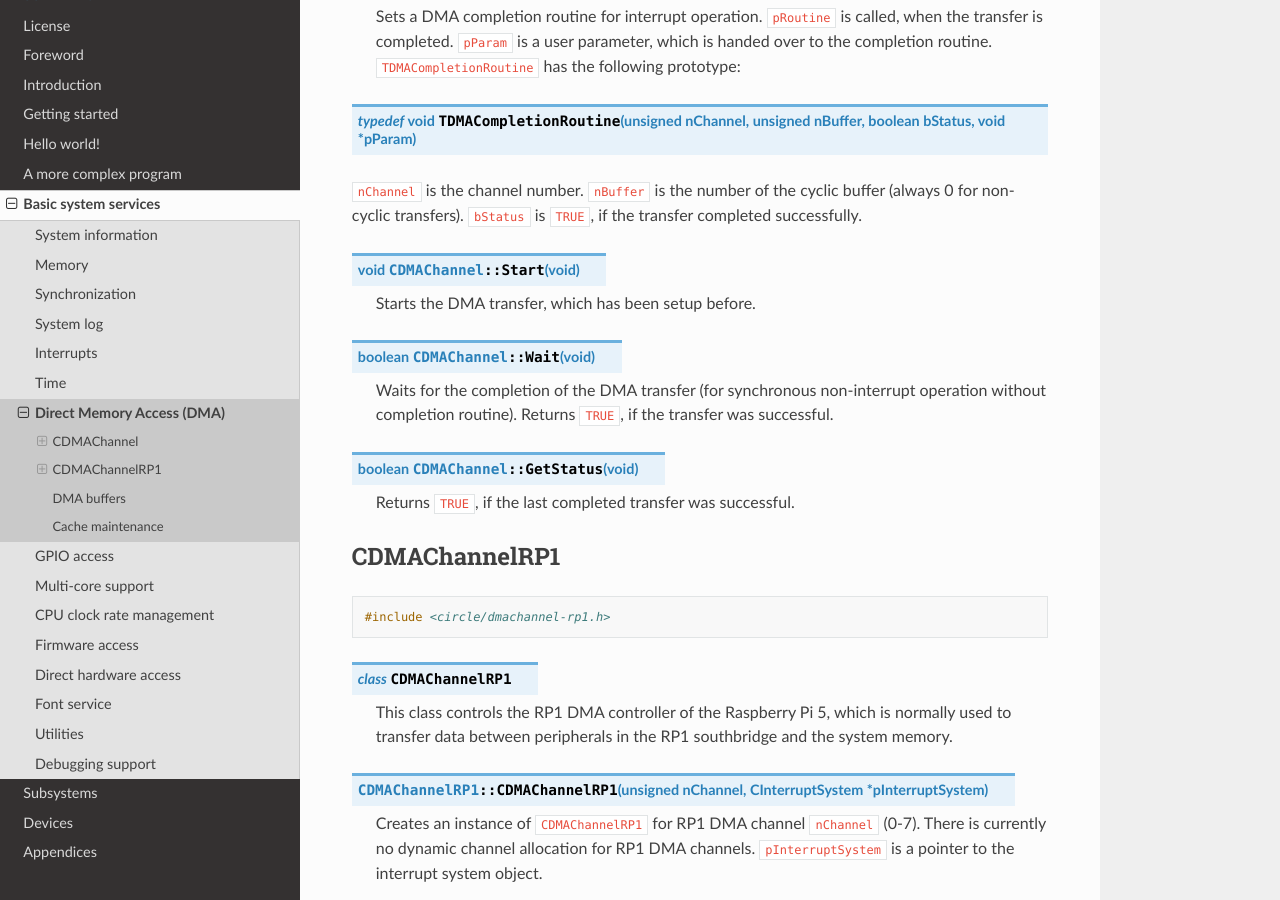
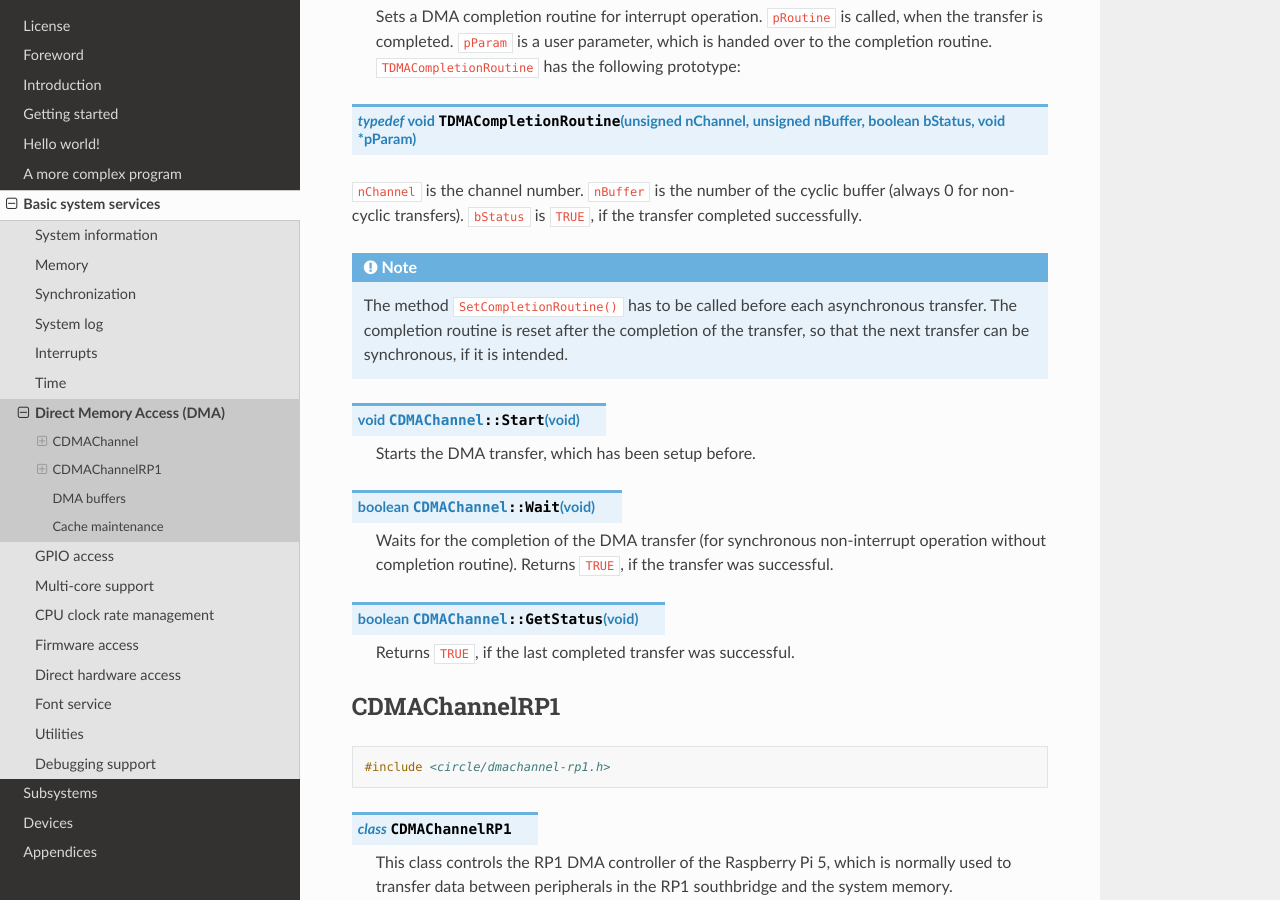
Before and after one commit to rsta2/circle-docs, a Sphinx documentation site: the page built from docs/basic-system-services/direct-memory-access.rst, in a window 1280 px wide and 900 px high, scrolled down 2020 px. Built offline with Sphinx 7.4.7 and the Read the Docs theme 3.1.0, drawn with Linux system fonts in a browser that asks for light colours.

Commit message:
basic-system-services/direct-memory-access: Add note on SetCompletionRoutine()
Has to be called before each asynchronous transfer.

```diff
--- a/docs/basic-system-services/direct-memory-access.rst
+++ b/docs/basic-system-services/direct-memory-access.rst
@@ -63,6 +63,10 @@ CDMAChannel
 .. c:type:: void TDMACompletionRoutine (unsigned nChannel, unsigned nBuffer, boolean bStatus, void *pParam)
 
 ``nChannel`` is the channel number. ``nBuffer`` is the number of the cyclic buffer (always 0 for non-cyclic transfers). ``bStatus`` is ``TRUE``, if the transfer completed successfully.
+
+.. note::
+
+	The method ``SetCompletionRoutine()`` has to be called before each asynchronous transfer. The completion routine is reset after the completion of the transfer, so that the next transfer can be synchronous, if it is intended.
 
 .. cpp:function:: void CDMAChannel::Start (void)
 
```
